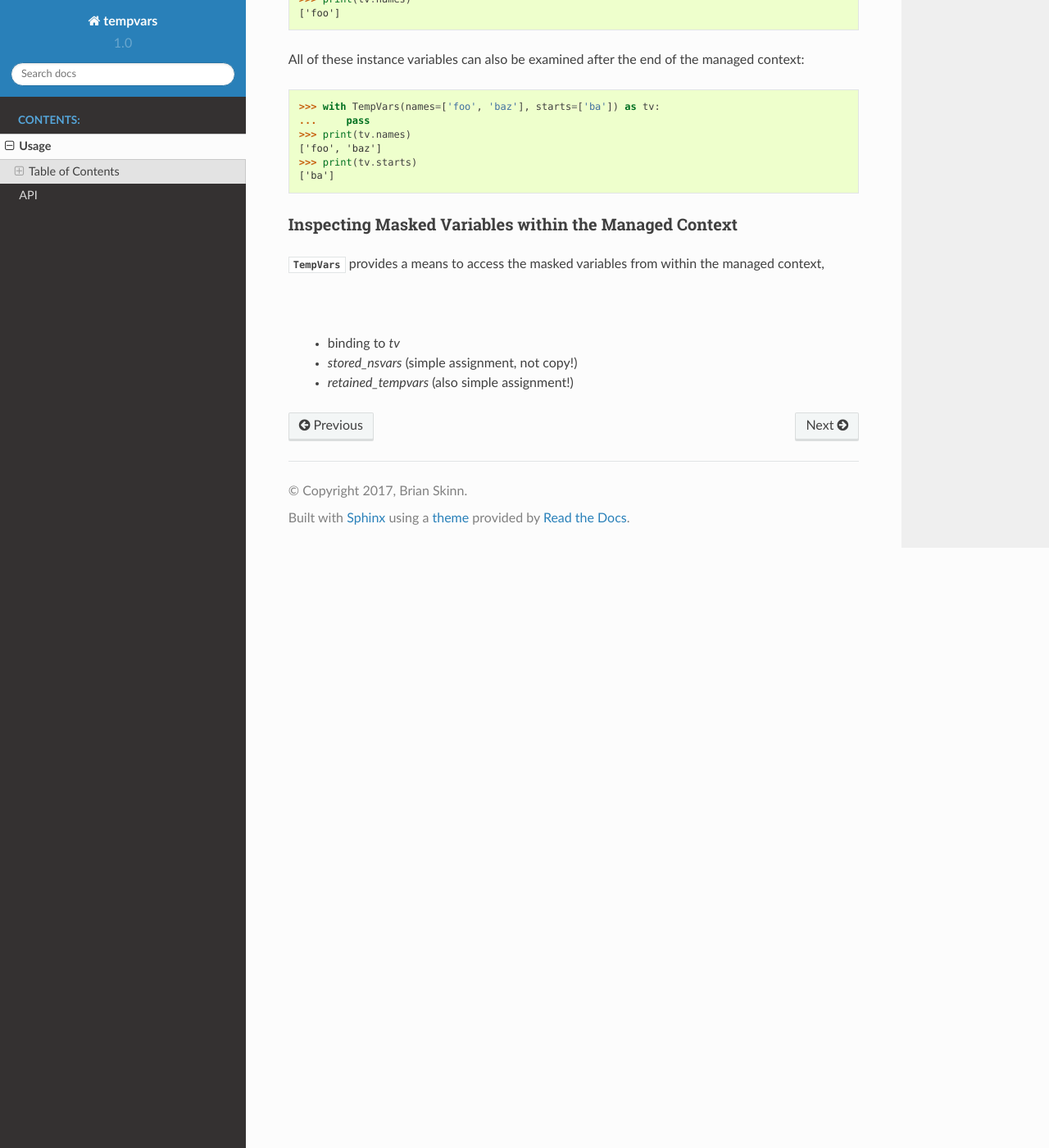
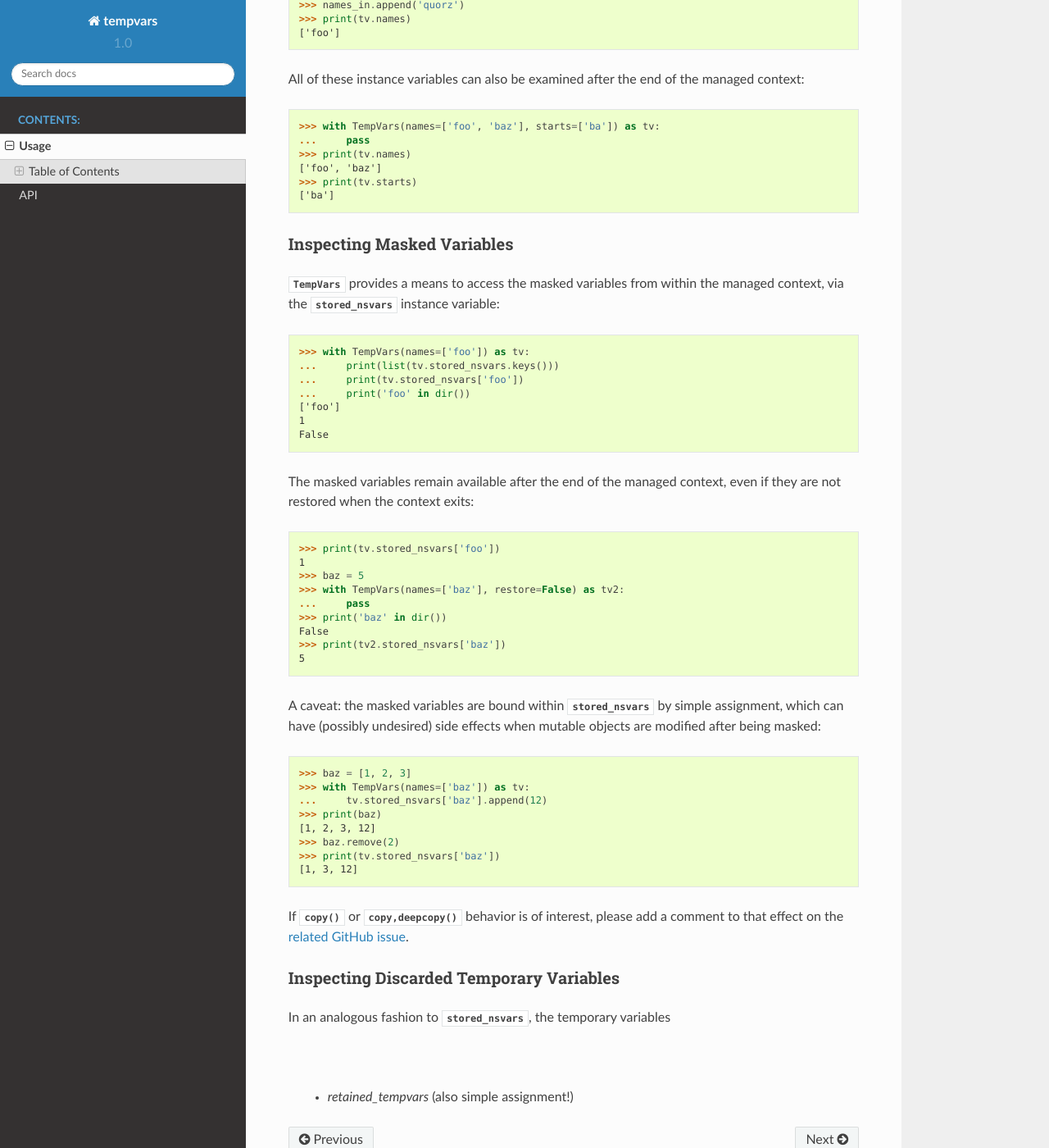
Before and after one commit to bskinn/tempvars, a Sphinx documentation site: the page built from doc/source/usage.rst, in a window 1280 px wide and 1400 px high, scrolled down 3841 px. Shown: the whole window at 82% size. Built offline with Sphinx 7.4.7 and the Read the Docs theme 2.0.0, drawn with Linux system fonts in a browser that asks for light colours; some of the changed text lies outside the part shown.

Commit message:
DOC: Flesh out `.stored_nsvars`
Basic use of the stored values including availability after
exiting the context, as well as the potential munging when
modifying mutables after masking, even outside the context.

Create stub for `.retained_tempvars`

```diff
--- a/doc/source/usage.rst
+++ b/doc/source/usage.rst
@@ -232,16 +232,66 @@ the end of the managed context:
     ['ba']
 
 
-Inspecting Masked Variables within the Managed Context
-------------------------------------------------------
+Inspecting Masked Variables
+---------------------------
 
 |TempVars| provides a means to access the masked variables from within
-the managed context,
+the managed context, via the :data:`~tempvars.TempVars.stored_nsvars`
+instance variable:
 
+.. doctest:: examine_nsvars
+
+    >>> with TempVars(names=['foo']) as tv:
+    ...     print(list(tv.stored_nsvars.keys()))
+    ...     print(tv.stored_nsvars['foo'])
+    ...     print('foo' in dir())
+    ['foo']
+    1
+    False
+
+The masked variables remain available after the end of the managed
+context, even if they are not restored when the context exits:
+
+.. doctest:: examine_nsvars
+
+    >>> print(tv.stored_nsvars['foo'])
+    1
+    >>> baz = 5
+    >>> with TempVars(names=['baz'], restore=False) as tv2:
+    ...     pass
+    >>> print('baz' in dir())
+    False
+    >>> print(tv2.stored_nsvars['baz'])
+    5
+
+A caveat: the masked variables are bound within
+:data:`~tempvars.TempVars.stored_nsvars` by simple assignment,
+which can have (possibly undesired) side effects when
+mutable objects are modified after being masked:
+
+.. doctest:: nsvars_mutable_munging
+
+    >>> baz = [1, 2, 3]
+    >>> with TempVars(names=['baz']) as tv:
+    ...     tv.stored_nsvars['baz'].append(12)
+    >>> print(baz)
+    [1, 2, 3, 12]
+    >>> baz.remove(2)
+    >>> print(tv.stored_nsvars['baz'])
+    [1, 3, 12]
+
+If :func:`~copy.copy` or :func:`~copy,deepcopy` behavior is of interest,
+please add a comment to that effect on the `related GitHub issue
+<https://github.com/bskinn/tempvars/issues/20>`__.
+
+
+Inspecting Discarded Temporary Variables
+----------------------------------------
+
+In an analogous fashion to :data:`~tempvars.TempVars.stored_nsvars`,
+the temporary variables
 
 |br|
 
 
- * binding to `tv`
- * `stored_nsvars` (simple assignment, not copy!)
  * `retained_tempvars` (also simple assignment!)
```
